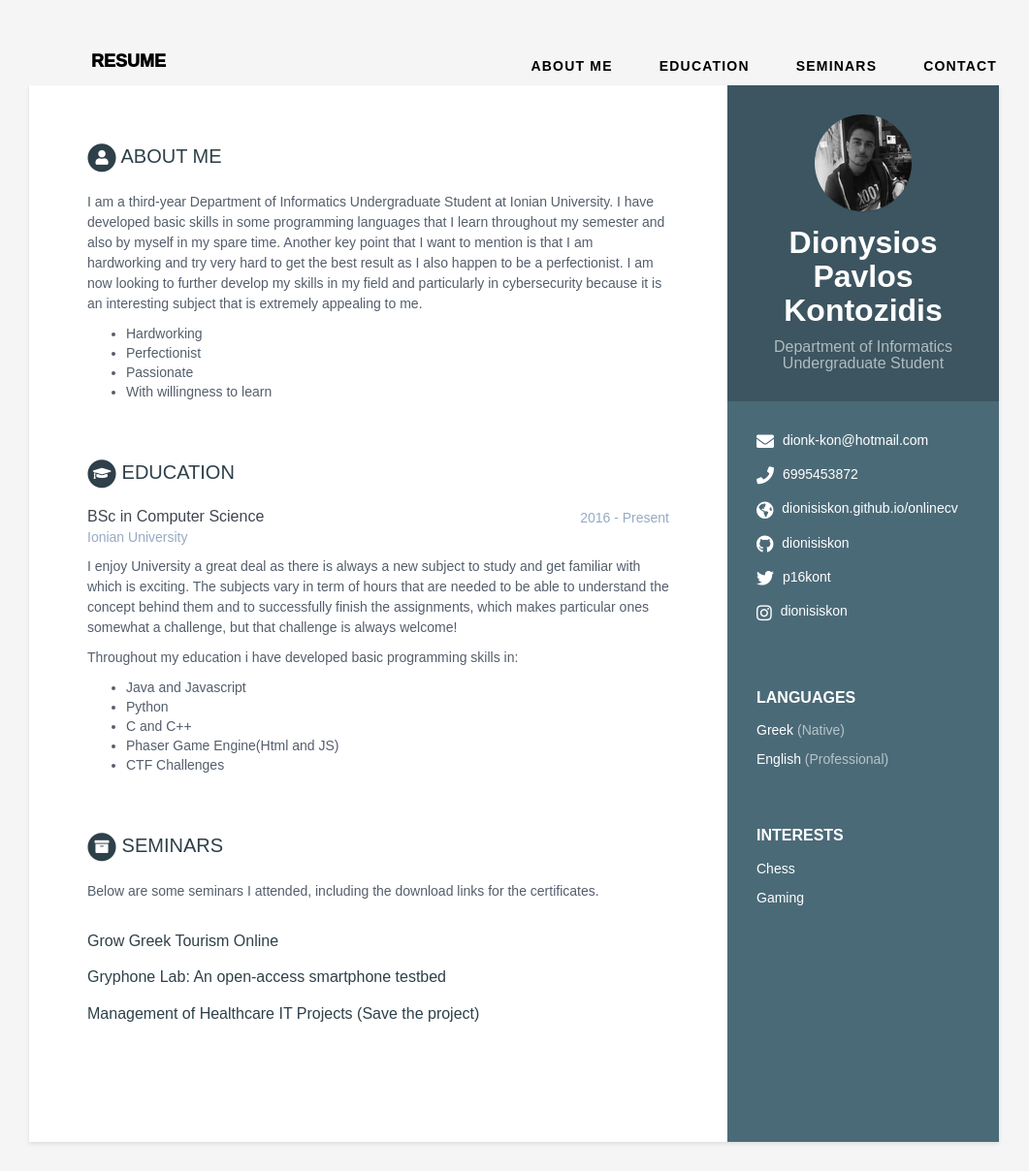
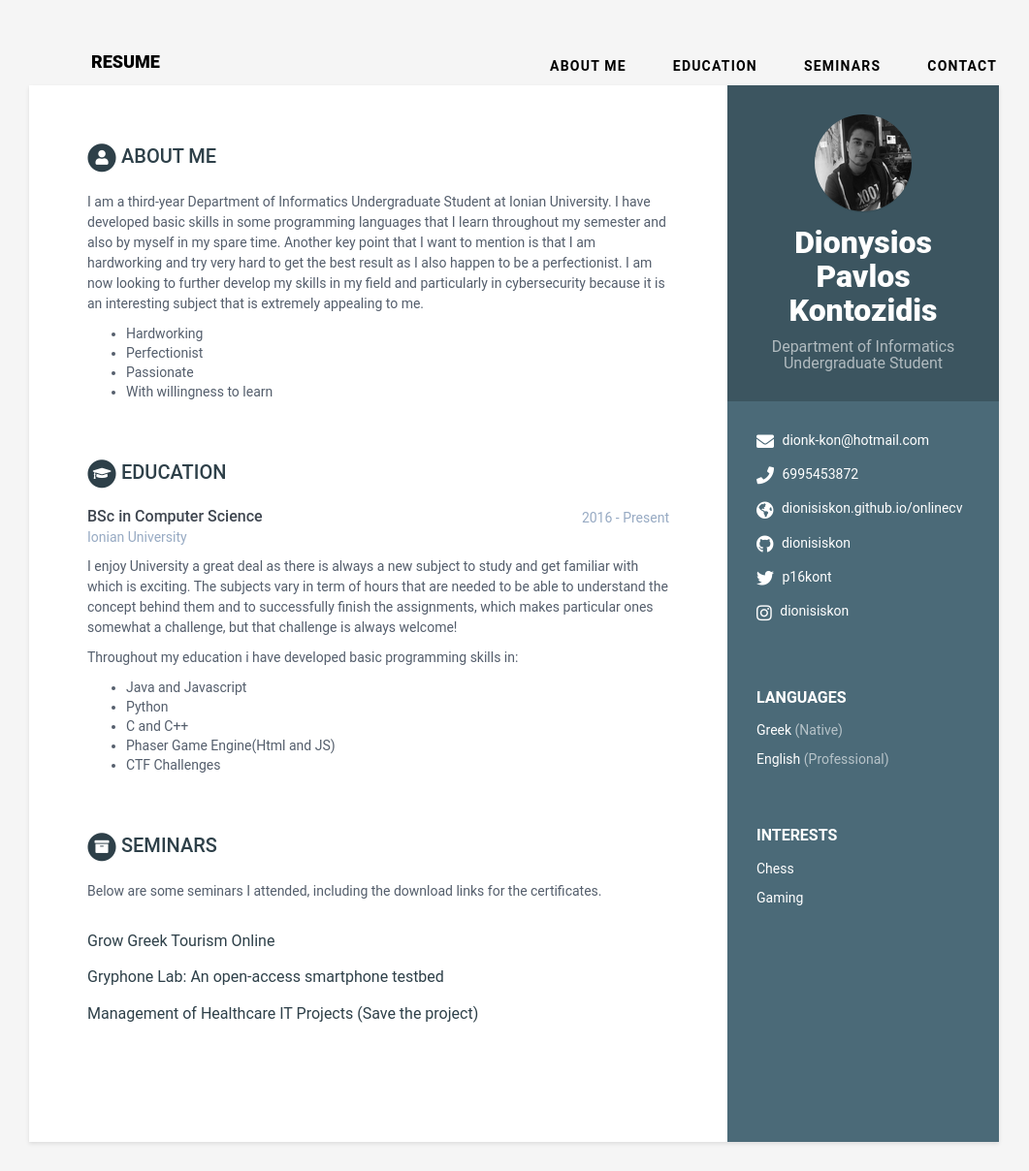
Before and after one commit to dionisiskon/OnlineCV, a Jekyll site: the page built from index.html, in a window 1280 px wide. Shown: the whole page at 97% size, without its empty margins (110-1171 px from the left). Built offline with Jekyll 4.4.1, drawn with Linux system fonts in a browser that asks for light colours.

Commit message:
Revert "changing font family?"
This reverts commit b9845f0cf60589e699cd2294ab391c0fa97e4539.

```diff
--- a/_sass/_base.scss
+++ b/_sass/_base.scss
@@ -1,6 +1,6 @@
 /* ======= Base ======= */
 body {
-    font-family: 'Latin Modern', sans-serif;
+    font-family: 'Roboto', sans-serif;
     color: $text-color-secondary;
     background: $smoky-white;
     font-size: 14px;
```
